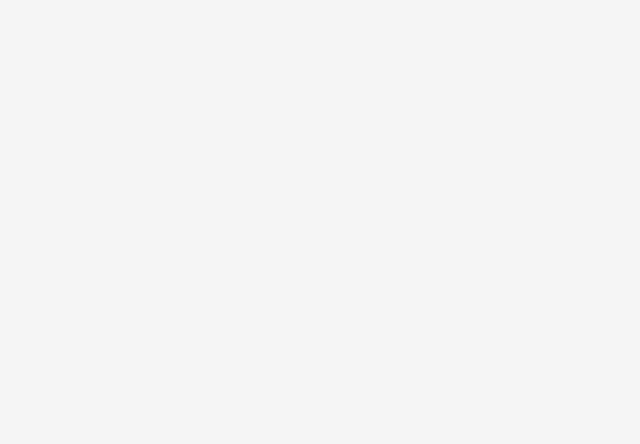
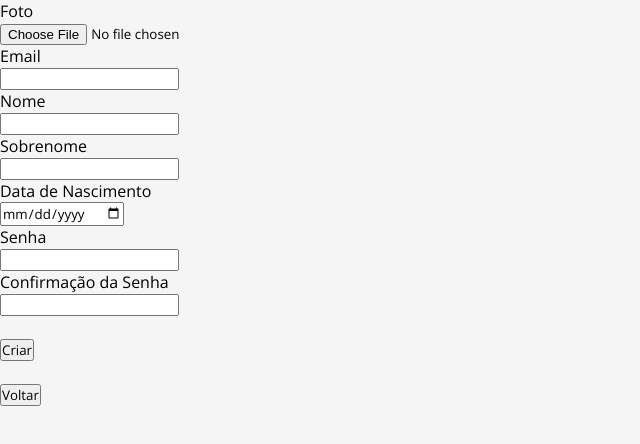
Before and after one commit to marcelosrc/social-front-react, a React (Create React App) app: page /register in a window 1280 px wide. Before the commit this address had no page. Shown: the top 444 px of the page, without its empty margins (0-640 px from the left). Built offline with nearby package versions, Linux system fonts and the light colour scheme.

Commit message:
Ponto de controle antes do merge com o back

```diff
--- a/src/App.js
+++ b/src/App.js
@@ -1,12 +1,14 @@
 import {BrowserRouter as Router, Routes, Route} from 'react-router-dom'
+import Home from './pages/Home/HomePage'
 import Login from './pages/Login/LoginPage'
-import Home from './pages/Home/HomePage'
+import Register from './pages/Register/RegisterPage'
 
 export default function App() {
   return (
     <Router>
       <Routes>
         <Route path="/" element={<Home />} />
+        <Route path="/register" element={<Register />} />
         <Route path="/login" element={<Login />} />
       </Routes>
     </Router>
--- a/src/pages/Home/HomePage.jsx
+++ b/src/pages/Home/HomePage.jsx
@@ -3,14 +3,15 @@ import axios from 'axios'
 import CheckAuth from '../Login/CheckAuth'
 import MyFeed from './MyFeed'
 import logo from '../../images/logo.png'
-import profileDefaultImage from '../../images/default.png' //SEUS DIAS ESTÃO CONTADOS
+import profileDefaultImage from '../../images/default.png'
 
 export default class Home extends React.Component {
     constructor(props) {
         super(props)
         this.state = {
             name: '',
-            surname: ''
+            surname: '',
+            profilePic: profileDefaultImage
         }
     }
     componentDidMount() {
@@ -48,7 +49,7 @@ export default class Home extends React.Component {
                 </header>
                 <div className="homepage-flex-container">
                     <div className="profile">
-                        <img width="200" height="200" src={profileDefaultImage} alt={this.state.nome}/>
+                        <img width="200" height="200" src={this.state.profilePic} alt={this.state.nome}/>
                         <h2>{this.state.name}</h2>
                         <h2>{this.state.surname}</h2>
                         <div className="profile-panel">
--- /dev/null
+++ b/src/pages/Register/RegisterPage.jsx
@@ -0,0 +1,58 @@
+import axios from 'axios'
+import React from 'react'
+
+export default class Register extends React.Component {
+    constructor(props) {
+        super(props)
+        this.state = {
+            email: '',
+            name: '',
+            surname: '',
+            dob: '',
+            password: ''
+        }
+        this.handleChange = this.handleChange.bind(this)
+        this.handleSubmit = this.handleSubmit.bind(this)
+    }
+    handleChange(event) {
+        this.setState({[event.target.name]: event.target.value})
+    }
+    handleSubmit(event) {
+        event.preventDefault()
+        const {email, name, surname, dob, password} = this.state
+        axios.post("/users/create", {email, name, surname, dob, password})
+            .then((res) => {
+                localStorage.setItem('jwt',res.data.jwt)
+                this.setState({isLogged: true})
+            })
+            .catch((error) => {
+                alert(error.response.data.message)
+            })
+    }
+    render() {
+        return (
+            <>
+                <form onSubmit={this.handleSubmit}>
+                    <label htmlFor="profilePic">Foto</label><br/>
+                    <input name="profilePic" type="file" enctype="multipart/form-data"/><br/>
+                    <label htmlFor="email">Email</label><br/>
+                    <input name="email" type="text" value={this.state.email} onChange={this.handleChange}/><br/>
+                    <label htmlFor="name">Nome</label><br/>
+                    <input name="name" type="text" value={this.state.name} onChange={this.handleChange}/><br/>
+                    <label htmlFor="surname">Sobrenome</label><br/>
+                    <input name="surname" type="text" value={this.state.surname} onChange={this.handleChange}/><br/>
+                    <label htmlFor="dob">Data de Nascimento</label><br/>
+                    <input name="dob" type="date" value={this.state.dob} onChange={this.handleChange}/><br/>
+                    <label htmlFor="password">Senha</label><br/>
+                    <input name="password" type="password" value={this.state.password} onChange={this.handleChange}/><br/>
+                    <label htmlFor="pwconf">Confirmação da Senha</label><br/>
+                    <input name="pwconf" type="password"/><br/><br/>
+                    <button type="submit">Criar</button><br/><br/>
+                </form>
+                <a href="/login">
+                    <button>Voltar</button>
+                </a>
+            </>
+        )
+    }
+}
```
